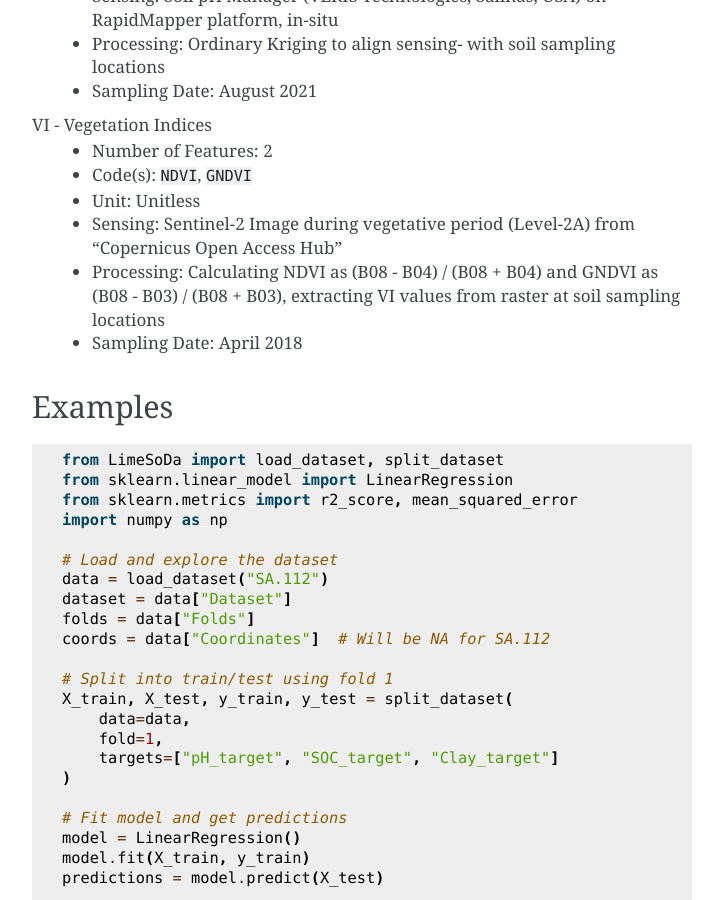
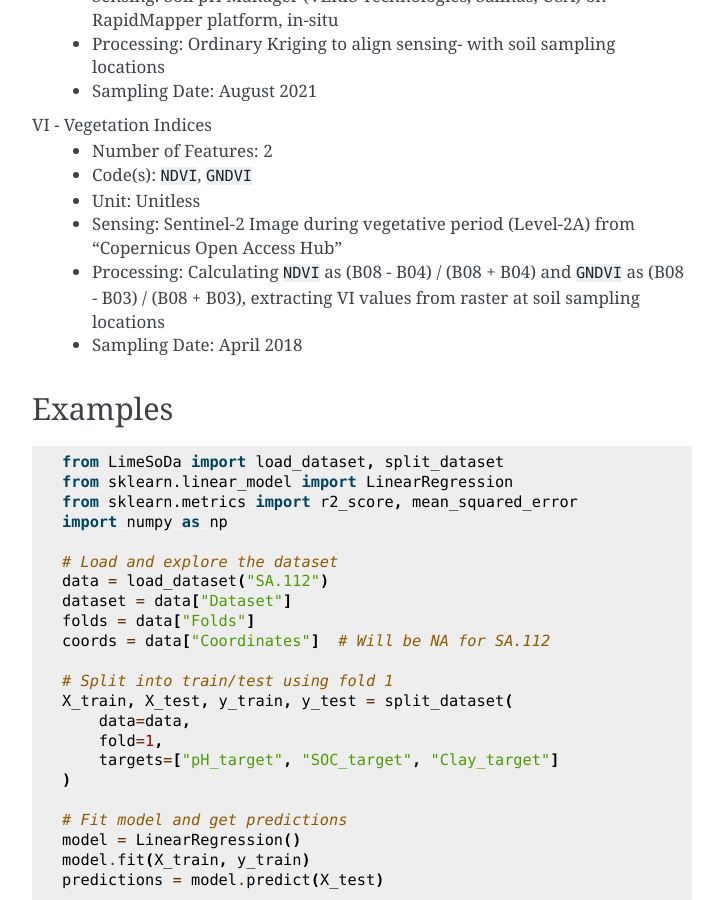
Before and after one commit to a11to1n3/LimeSoDa, a Sphinx documentation site: the page built from docs/source/datasets/SA_112.rst, in a window 1280 px wide and 900 px high, scrolled down 2788 px. Shown: the whole window, without its empty margins (388-1111 px from the left). Built offline with Sphinx 7.4.7, drawn with Linux system fonts in a browser that asks for light colours; pages that are not in the unit, such as notebooks, are missing from menus.

Commit message:
Update SA_112.rst

```diff
--- a/docs/source/datasets/SA_112.rst
+++ b/docs/source/datasets/SA_112.rst
@@ -104,7 +104,7 @@ VI - Vegetation Indices
     * Code(s): ``NDVI``, ``GNDVI``
     * Unit: Unitless
     * Sensing: Sentinel-2 Image during vegetative period (Level-2A) from "Copernicus Open Access Hub"
-    * Processing: Calculating NDVI as (B08 - B04) / (B08 + B04) and GNDVI as (B08 - B03) / (B08 + B03), extracting VI values from raster at soil sampling locations
+    * Processing: Calculating ``NDVI`` as (B08 - B04) / (B08 + B04) and ``GNDVI`` as (B08 - B03) / (B08 + B03), extracting VI values from raster at soil sampling locations
     * Sampling Date: April 2018
 
 Examples
```
